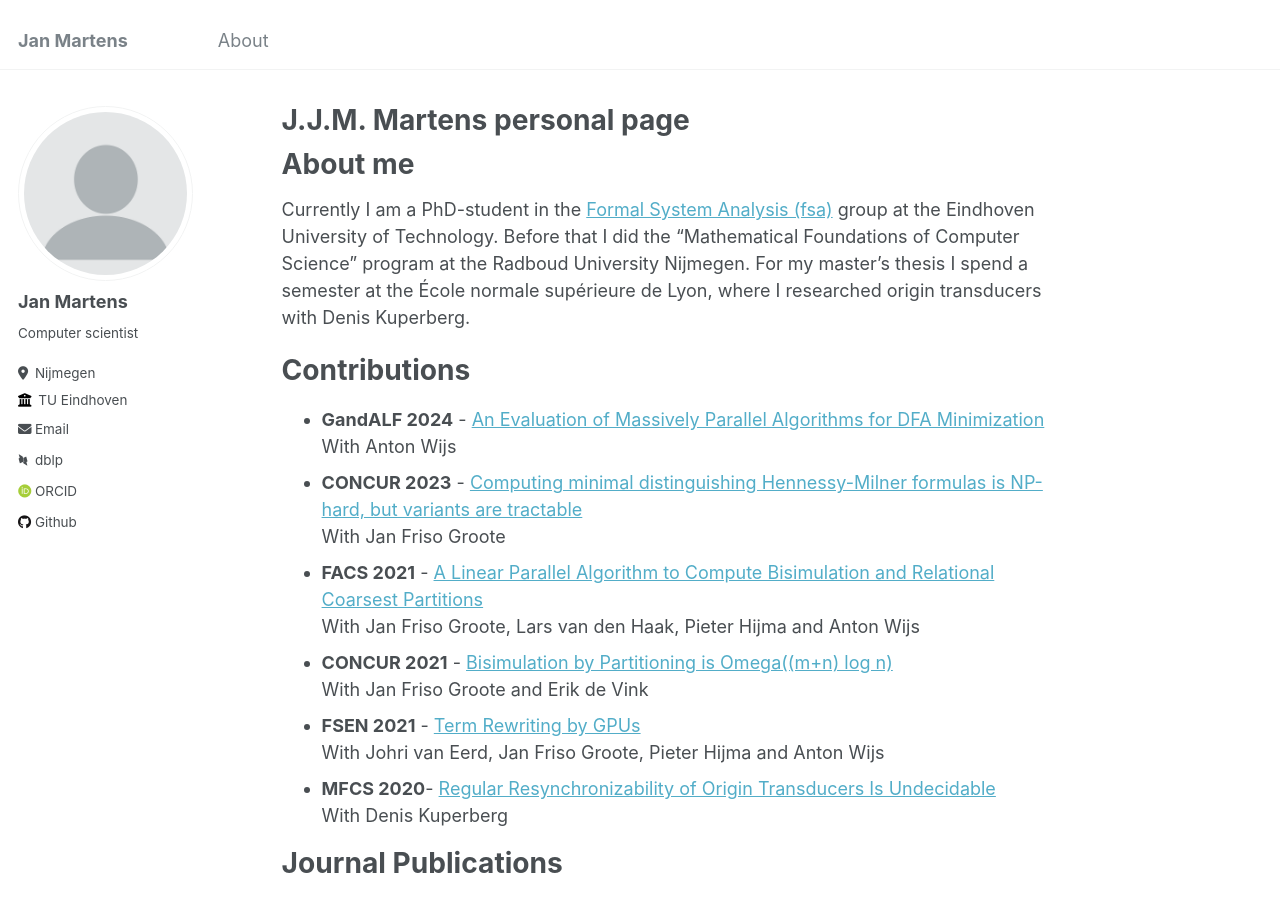
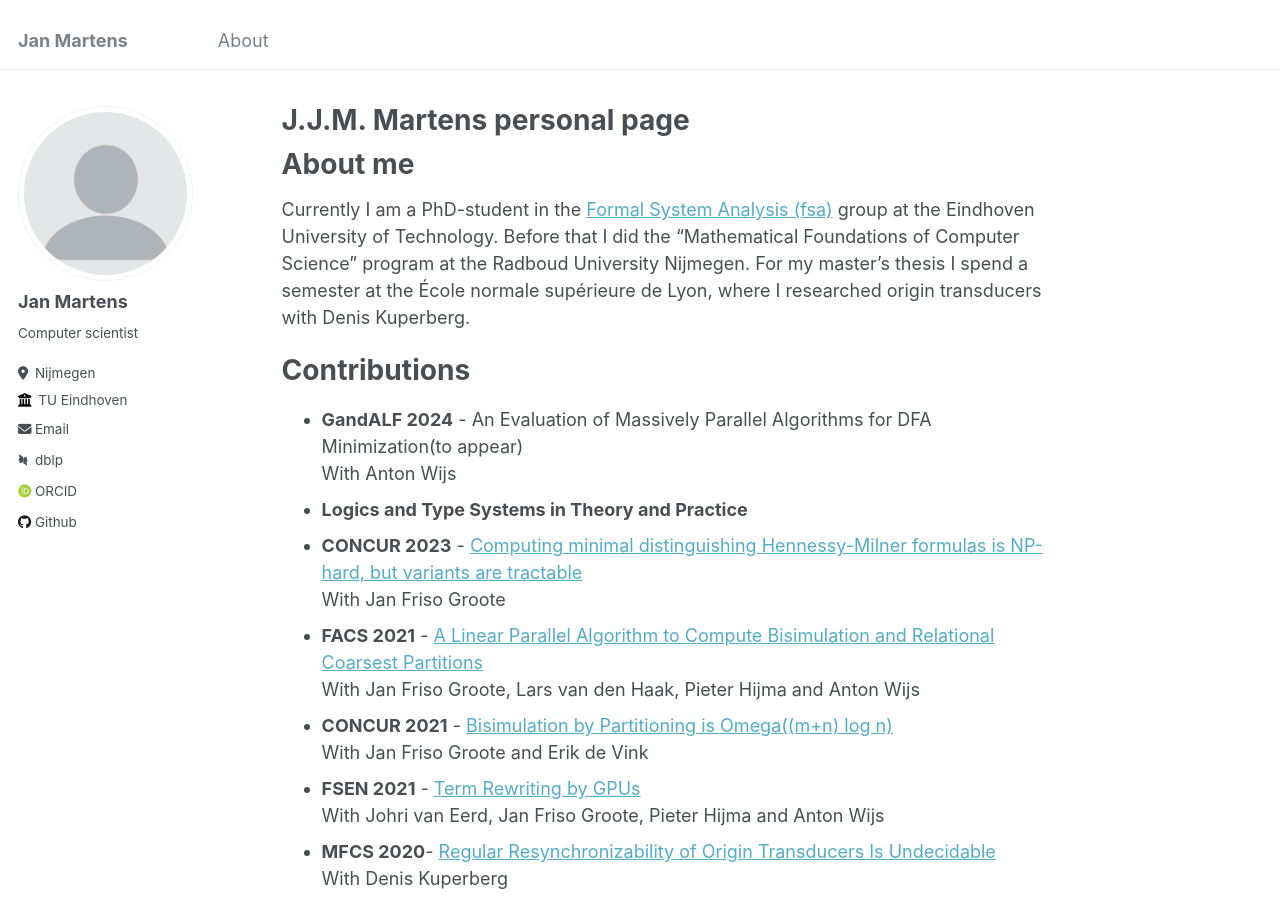
Before and after one commit to jjmartens/jjmartens.github.io, a Jekyll site: the page built from _pages/about.md, in a window 1280 px wide and 900 px high. Built offline with Jekyll 4.4.1, drawn with Linux system fonts in a browser that asks for light colours; some web fonts are replaced.

Commit message:
Update about.md

```diff
--- a/_pages/about.md
+++ b/_pages/about.md
@@ -11,10 +11,11 @@ redirect_from:
 Currently I am a PhD-student in the [Formal System Analysis (fsa)](https://fsa.win.tue.nl/) group at the Eindhoven University of Technology. Before that I did the "Mathematical Foundations of Computer   Science" program at the Radboud University Nijmegen. For my master's thesis I spend a semester at the École normale supérieure de Lyon, where I researched origin transducers with Denis Kuperberg.
 
 # Contributions
-- **GandALF 2024** - [An Evaluation of Massively Parallel Algorithms for DFA Minimization]()\
+- **GandALF 2024** - An Evaluation of Massively Parallel Algorithms for DFA Minimization(to appear)\
     With Anton Wijs
+- **Logics and Type Systems in Theory and Practice**
 - **CONCUR 2023** - [Computing minimal distinguishing Hennessy-Milner formulas is NP-hard, but variants are tractable
-](https://arxiv.org/abs/2307.05265)\
+](10.1007/978-3-031-61716-4_12)\
     With Jan Friso Groote
 - **FACS 2021** - [A Linear Parallel Algorithm to Compute Bisimulation and Relational Coarsest Partitions](https://arxiv.org/pdf/2105.11788.pdf)\
     With Jan Friso Groote, Lars van den Haak, Pieter Hijma and Anton Wijs
```
